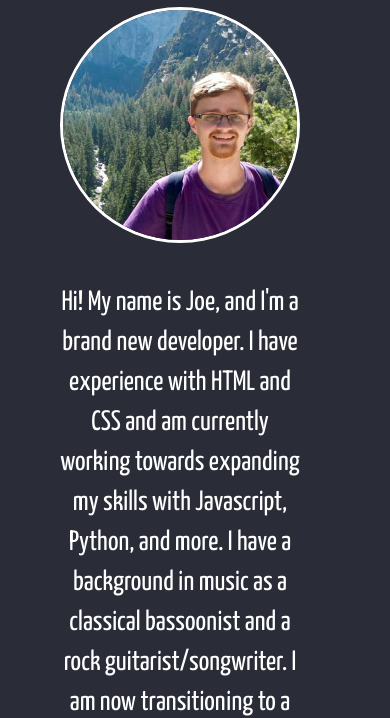
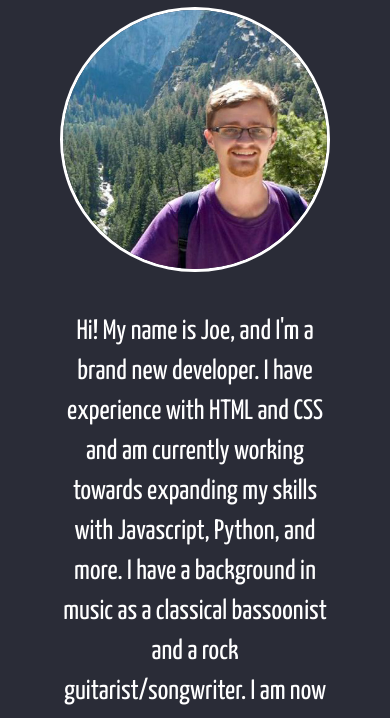
Before and after one commit to jwheel95/mfw-portfolio, a plain HTML site: page index.html in a window 390 px wide. Shown: the part 584-1302 px from the top of the page. Drawn offline with nearby package versions, Linux system fonts and the light colour scheme.

```diff
--- a/index.html
+++ b/index.html
@@ -52,10 +52,10 @@
   <div id="about_me">
     <div class="container-fluid">
       <h1 class="abt-header">About Me </h1>
-      <div class="col-lg-3 col-lg-offset-2 col-sm-6 col-sm-offset-0 col-xs-9 col-xs-offset-1">
+      <div class="col-lg-3 col-lg-offset-2 col-sm-6 col-sm-offset-0 col-xs-10 col-xs-offset-1">
         <img src="img/JoeAtVernal.jpg" class="profile-pic"/>
       </div>
-      <div class="col-lg-4 col-sm-6 col-sm-offset-0 col-xs-9 col-xs-offset-1 blurb-container">
+      <div class="col-lg-4 col-sm-6 col-sm-offset-0 col-xs-10 col-xs-offset-1 blurb-container">
         <p class="blurb"> Hi! My name is Joe, and I'm a brand new developer. I have experience with HTML and CSS and am currently working towards expanding my skills with Javascript, Python, and more. I have a background in music as a classical bassoonist and a rock guitarist/songwriter. I am now transitioning to a career in tech, seeking to put some of the creative energy in my life towards using technology as a tool for helping communities and causes that are dear to me.<p>
       </div>
     </div>
```
